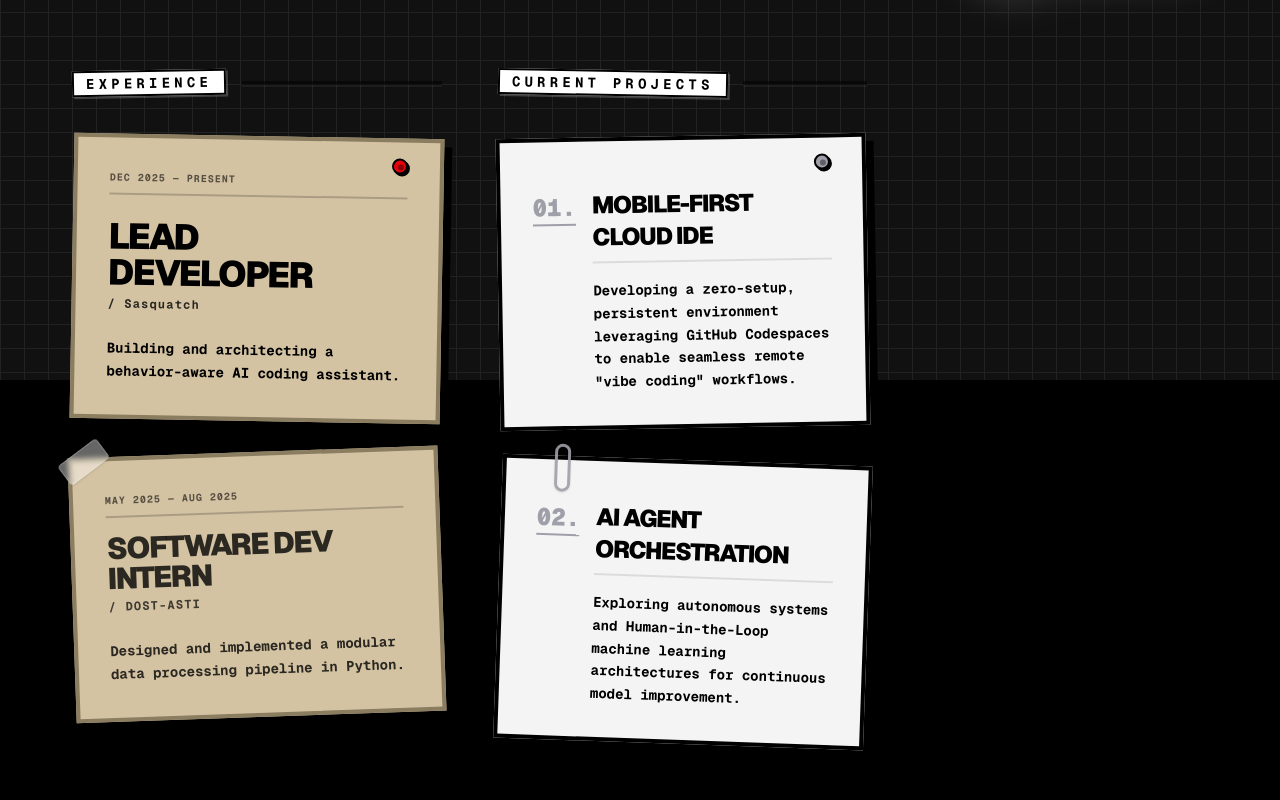
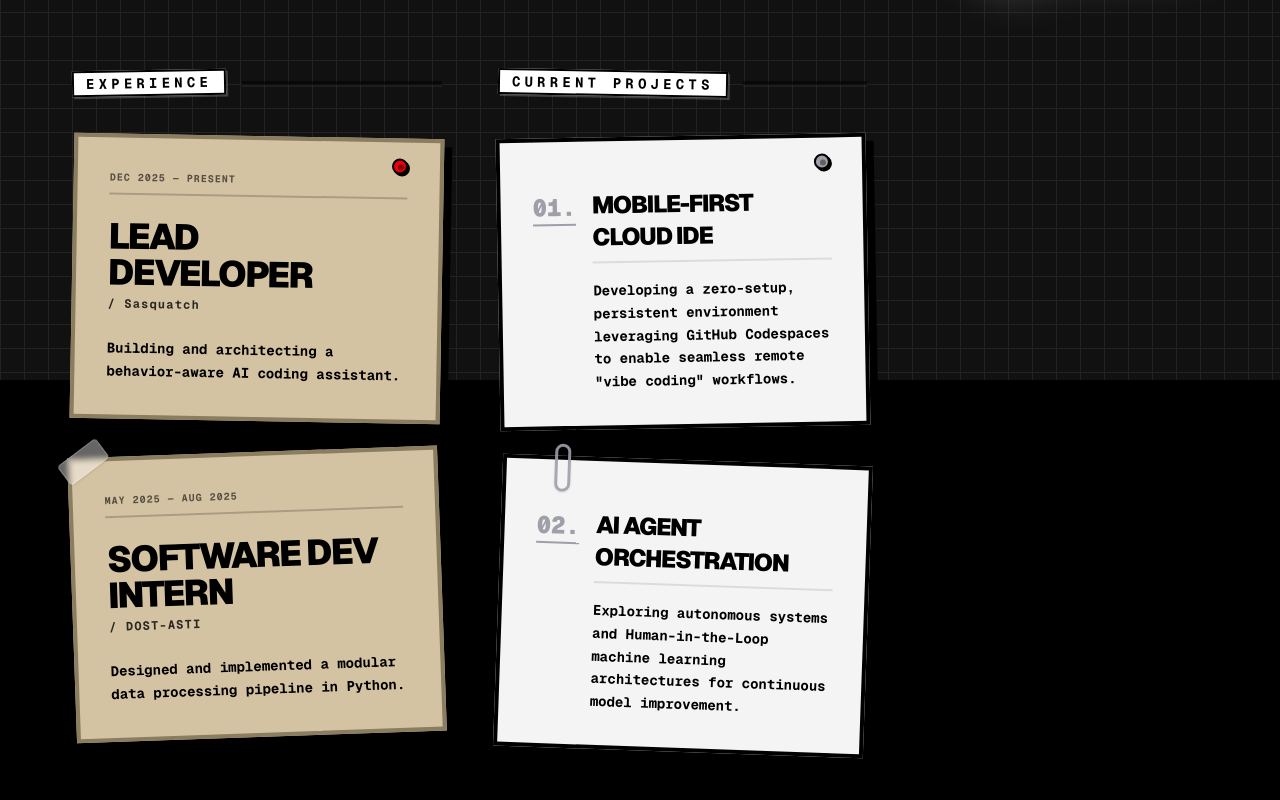
Before and after one commit to bikemaster2331/porpolyo, a Next.js app: page /work in a window 1280 px wide. Shown: the part 420-1220 px from the top of the page. Built offline with nearby package versions, Linux system fonts and the light colour scheme.

Commit message:
refactored datas

```diff
--- a/src/app/work/page.tsx
+++ b/src/app/work/page.tsx
@@ -1,6 +1,68 @@
 "use client";
 import { useState, useRef, useEffect } from 'react';
 import Footer from '@/components/footer';
+
+const EXPERIENCE_DATA = [
+  {
+    title: "Lead Developer",
+    company: "Sasquatch",
+    period: "Dec 2025 — Present",
+    desc: "Building and architecting a behavior-aware AI coding assistant.",
+    hoverText: "A PROJECT MADE WITH A FRIEND",
+    rotate: "rotate-[1deg]",
+    attachment: { type: 'pin', color: 'red', position: 'top-4 right-8' }
+  },
+  {
+    title: "Software Dev Intern",
+    company: "DOST-ASTI",
+    period: "May 2025 — Aug 2025",
+    desc: "Designed and implemented a modular data processing pipeline in Python.",
+    hoverText: "Learned so much in here! Inspired me to be much better",
+    rotate: "rotate-[-2deg]",
+    attachment: { type: 'tape', position: '-top-3 -left-3', slanted: true }
+  }
+];
+
+const WORK_PROJECT_DATA = [
+  {
+    id: "01.",
+    title: "Mobile-First Cloud IDE",
+    desc: "Developing a zero-setup, persistent environment leveraging GitHub Codespaces to enable seamless remote \"vibe coding\" workflows.",
+    hoverText: "STOP TREATING DISCIPLINE AS A HOBBY. WORK IS PORTABLE.",
+    rotate: "rotate-[-1deg]",
+    attachment: { type: 'pin', color: 'gray', position: 'top-4 right-8' }
+  },
+  {
+    id: "02.",
+    title: "AI Agent Orchestration",
+    desc: "Exploring autonomous systems and Human-in-the-Loop machine learning architectures for continuous model improvement.",
+    hoverText: "AUTONOMY WITHOUT SUPERVISION IS JUST CHAOS IN DISGUISE.",
+    rotate: "rotate-[2deg]",
+    attachment: { type: 'clip', position: '-top-4 left-8 md:left-12' }
+  }
+];
+
+const Attachment = ({ type, color, position, slanted }: any) => {
+  if (type === 'pin') {
+    const colorClass = color === 'red' ? 'bg-red-600' : 'bg-zinc-400';
+    return (
+      <div className={`absolute ${position} w-4 h-4 rounded-full ${colorClass} border-2 border-black shadow-[2px_2px_0_rgba(0,0,0,1)] z-50 flex items-center justify-center`}>
+        <div className="w-1.5 h-1.5 rounded-full bg-black/40 translate-x-[1px] translate-y-[1px]" />
+      </div>
+    );
+  }
+  if (type === 'tape') {
+    return (
+      <div className={`absolute ${position} w-12 h-6 bg-white/40 backdrop-blur-[2px] border border-white/20 shadow-[0_1px_3px_rgba(0,0,0,0.1)] ${slanted ? 'rotate-[-35deg]' : ''} z-50 rounded-sm`} />
+    );
+  }
+  if (type === 'clip') {
+    return (
+      <div className={`absolute ${position} w-4 h-12 border-[3px] border-zinc-400 rounded-full shadow-sm z-50 opacity-90`} />
+    );
+  }
+  return null;
+};
 
 export default function Work() {
     const [modelReply, setModelReply] = useState("TOO MANY DEADLINES... I'LL PUT SOME MUSIC.");
@@ -198,42 +260,24 @@ export default function Work() {
                             </div>
 
                             <div className="flex flex-col gap-8 relative z-10">
+                                {EXPERIENCE_DATA.map((exp) => (
                                     <div
-                                    className="relative bg-[#D4C3A3] p-4 md:p-8 border-4 border-[#8B7D60] shadow-[6px_6px_0_rgba(0,0,0,1)] md:shadow-[8px_8px_0_rgba(0,0,0,1)] rotate-[1deg] hover:rotate-0 hover:scale-[1.02] hover:shadow-[12px_12px_0_rgba(0,0,0,1)] hover:-translate-y-1 hover:-translate-x-1 transition-all duration-300 cursor-default"
-                                    onMouseEnter={() => handleHoverEnter("A PROJECT MADE WITH A FRIEND")}
+                                        key={exp.title}
+                                        className={`relative bg-[#D4C3A3] p-4 md:p-8 border-4 border-[#8B7D60] shadow-[6px_6px_0_rgba(0,0,0,1)] md:shadow-[8px_8px_0_rgba(0,0,0,1)] ${exp.rotate} hover:rotate-0 hover:scale-[1.02] hover:shadow-[12px_12px_0_rgba(0,0,0,1)] hover:-translate-y-1 hover:-translate-x-1 transition-all duration-300 cursor-default`}
+                                        onMouseEnter={() => handleHoverEnter(exp.hoverText)}
                                         onMouseLeave={handleHoverLeave}
                                     >
-                                    {/* Red Pin (Top Right) */}
-                                    <div className="absolute top-4 right-8 w-4 h-4 rounded-full bg-red-600 border-2 border-black shadow-[2px_2px_0_rgba(0,0,0,1)] z-50 flex items-center justify-center">
-                                        <div className="w-1.5 h-1.5 rounded-full bg-black/40 translate-x-[1px] translate-y-[1px]" />
-                                    </div>
-
-                                    <div className="font-mono text-[9px] md:text-[10px] font-bold text-black/60 uppercase tracking-widest border-b-2 border-black/20 pb-2 mb-4 md:mb-4">Dec 2025 — Present</div>
+                                        <Attachment {...exp.attachment} />
+                                        <div className="font-mono text-[9px] md:text-[10px] font-bold text-black/60 uppercase tracking-widest border-b-2 border-black/20 pb-2 mb-4 md:mb-4">{exp.period}</div>
                                         <h3 className="text-xl md:text-4xl font-black font-sans text-black uppercase tracking-tighter leading-none mb-1 mt-5 md:mt-6">
-                                        Lead Developer
+                                            {exp.title}
                                         </h3>
-                                    <div className="font-mono text-[11px] md:text-[12px] font-bold text-black/80 mb-5 md:mb-6 tracking-widest">/ Sasquatch</div>
+                                        <div className="font-mono text-[11px] md:text-[12px] font-bold text-black/80 mb-5 md:mb-6 tracking-widest">/ {exp.company}</div>
                                         <p className="text-black font-mono text-[13px] md:text-[14px] font-bold leading-relaxed">
-                                        Building and architecting a behavior-aware AI coding assistant.
+                                            {exp.desc}
                                         </p>
                                     </div>
-
-                                <div
-                                    className="relative bg-[#D4C3A3] p-4 md:p-8 border-4 border-[#8B7D60] shadow-[6px_6px_0_rgba(0,0,0,1)] md:shadow-[8px_8px_0_rgba(0,0,0,1)] rotate-[-2deg] hover:rotate-0 hover:scale-[1.02] hover:shadow-[12px_12px_0_rgba(0,0,0,1)] hover:-translate-y-1 hover:-translate-x-1 transition-all duration-300 cursor-default"
-                                    onMouseEnter={() => handleHoverEnter("Learned so much in here! Inspired me to be much better")}
-                                    onMouseLeave={handleHoverLeave}
-                                >
-                                    {/* Slanted Tape on Left */}
-                                    <div className="absolute -top-3 -left-3 w-12 h-6 bg-white/40 backdrop-blur-[2px] border border-white/20 shadow-[0_1px_3px_rgba(0,0,0,0.1)] rotate-[-35deg] z-50 rounded-sm" />
-                                    <div className="font-mono text-[9px] md:text-[10px] font-bold text-black/60 uppercase tracking-widest border-b-2 border-black/20 pb-2 mb-4 md:mb-4">May 2025 — Aug 2025</div>
-                                    <h3 className="text-xl md:text-3xl font-black font-sans text-black/80 uppercase tracking-tighter leading-none mb-1">
-                                        Software Dev Intern
-                                    </h3>
-                                    <div className="font-mono text-[11px] md:text-[12px] font-bold text-black/70 mb-5 md:mb-6 tracking-widest">/ DOST-ASTI</div>
-                                    <p className="text-black/80 font-mono text-[13px] md:text-[14px] font-bold leading-relaxed">
-                                        Designed and implemented a modular data processing pipeline in Python.
-                                    </p>
-                                </div>
+                                ))}
                             </div>
                         </div>
 
@@ -249,45 +293,25 @@ export default function Work() {
                             </div>
 
                             <div className="flex flex-col gap-8 relative z-10">
+                                {WORK_PROJECT_DATA.map((proj) => (
                                     <div
-                                    className="relative bg-zinc-100 p-4 md:p-8 border-4 border-black shadow-[6px_6px_0_rgba(0,0,0,1)] md:shadow-[8px_8px_0_rgba(0,0,0,1)] rotate-[-1deg] hover:rotate-0 hover:scale-[1.02] hover:shadow-[12px_12px_0_rgba(0,0,0,1)] hover:-translate-y-1 hover:-translate-x-1 transition-all duration-300 cursor-default"
-                                    onMouseEnter={() => handleHoverEnter("STOP TREATING DISCIPLINE AS A HOBBY. WORK IS PORTABLE.")}
+                                        key={proj.title}
+                                        className={`relative bg-zinc-100 p-4 md:p-8 border-4 border-black shadow-[6px_6px_0_rgba(0,0,0,1)] md:shadow-[8px_8px_0_rgba(0,0,0,1)] ${proj.rotate} hover:rotate-0 hover:scale-[1.02] hover:shadow-[12px_12px_0_rgba(0,0,0,1)] hover:-translate-y-1 hover:-translate-x-1 transition-all duration-300 cursor-default`}
+                                        onMouseEnter={() => handleHoverEnter(proj.hoverText)}
                                         onMouseLeave={handleHoverLeave}
                                     >
-                                    {/* Gray Pin (Top Right) */}
-                                    <div className="absolute top-4 right-8 w-4 h-4 rounded-full bg-zinc-400 border-2 border-black shadow-[2px_2px_0_rgba(0,0,0,1)] z-50 flex items-center justify-center">
-                                        <div className="w-1.5 h-1.5 rounded-full bg-black/40 translate-x-[1px] translate-y-[1px]" />
-                                    </div>
-
+                                        <Attachment {...proj.attachment} />
                                         <div className="flex items-start gap-4 mt-4 md:mt-4">
-                                        <span className="text-zinc-400 font-black font-mono text-2xl md:text-2xl mt-0.5 border-b-2 border-zinc-400">01.</span>
+                                            <span className="text-zinc-400 font-black font-mono text-2xl md:text-2xl mt-0.5 border-b-2 border-zinc-400">{proj.id}</span>
                                             <div>
-                                            <h4 className="text-lg md:text-2xl font-black font-sans text-black uppercase tracking-tighter mb-2 md:mb-2">Mobile-First Cloud IDE</h4>
+                                                <h4 className="text-lg md:text-2xl font-black font-sans text-black uppercase tracking-tighter mb-2 md:mb-2">{proj.title}</h4>
                                                 <p className="text-[13px] md:text-[14px] text-black font-mono font-bold leading-relaxed border-t-2 border-black/10 pt-4 md:pt-4 mt-2">
-                                                Developing a zero-setup, persistent environment leveraging GitHub Codespaces to enable seamless remote &quot;vibe coding&quot; workflows.
+                                                    {proj.desc}
                                                 </p>
                                             </div>
                                         </div>
                                     </div>
-
-                                <div
-                                    className="relative bg-zinc-100 p-4 md:p-8 border-4 border-black shadow-[6px_6px_0_rgba(0,0,0,1)] md:shadow-[8px_8px_0_rgba(0,0,0,1)] rotate-[2deg] hover:rotate-0 hover:scale-[1.02] hover:shadow-[12px_12px_0_rgba(0,0,0,1)] hover:-translate-y-1 hover:-translate-x-1 transition-all duration-300 cursor-default"
-                                    onMouseEnter={() => handleHoverEnter("AUTONOMY WITHOUT SUPERVISION IS JUST CHAOS IN DISGUISE.")}
-                                    onMouseLeave={handleHoverLeave}
-                                >
-                                    {/* Paper Clip (Top Left) */}
-                                    <div className="absolute -top-4 left-8 md:left-12 w-4 h-12 border-[3px] border-zinc-400 rounded-full shadow-sm z-50 opacity-90" />
-
-                                    <div className="flex items-start gap-4 mt-2 md:mt-2">
-                                        <span className="text-zinc-400 font-black font-mono text-2xl md:text-2xl mt-0.5 border-b-2 border-zinc-400">02.</span>
-                                        <div>
-                                            <h4 className="text-lg md:text-2xl font-black font-sans text-black uppercase tracking-tighter mb-2 md:mb-2">AI Agent Orchestration</h4>
-                                            <p className="text-[13px] md:text-[14px] text-black font-mono font-bold leading-relaxed border-t-2 border-black/10 pt-4 md:pt-4 mt-2">
-                                                Exploring autonomous systems and Human-in-the-Loop machine learning architectures for continuous model improvement.
-                                            </p>
-                                        </div>
-                                    </div>
-                                </div>
+                                ))}
                             </div>
                         </div>
                     </div>
```
Also changed, not shown: src/app/about/page.tsx (+52 -80 lines), src/app/projects/page.tsx (+44 -43 lines). Lines whose indentation alone changed are shown as unchanged.
